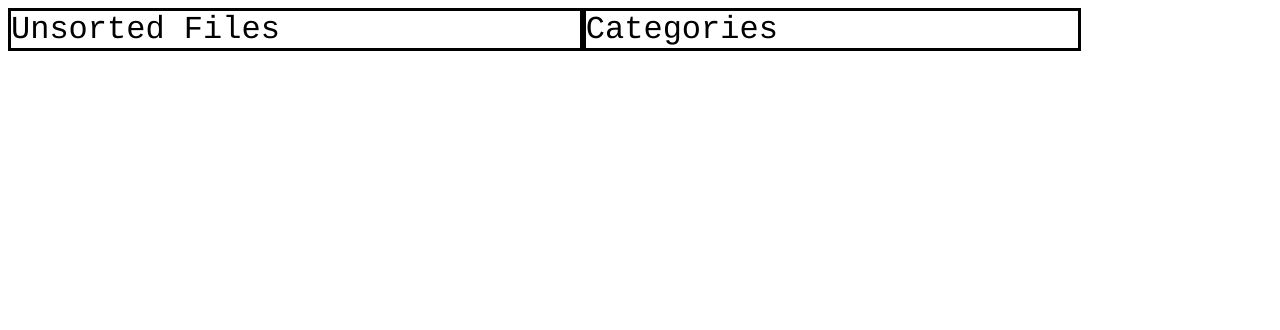
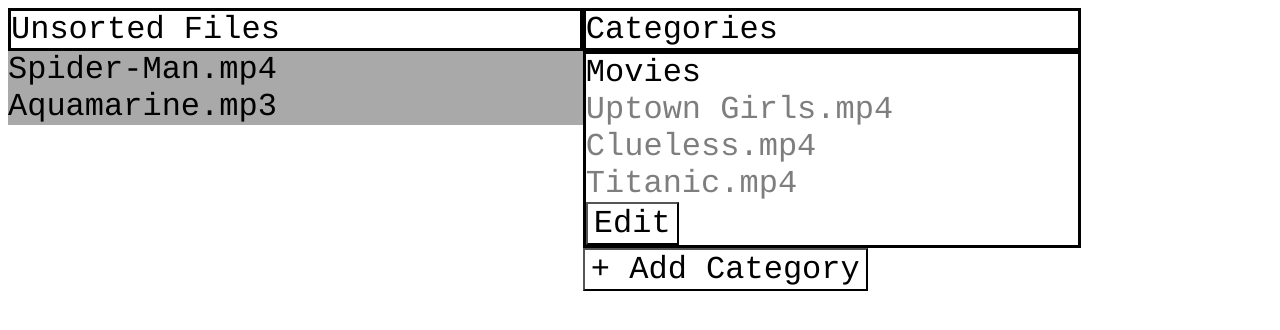
Before and after one commit to emmarkilcoyne/webtv, a plain HTML site: page edit-categories.html in a window 1280 px wide. Drawn offline with Linux system fonts and the light colour scheme.

Commit message:
Changed the edit-categories page

```diff
--- a/edit-categories.html
+++ b/edit-categories.html
@@ -8,10 +8,29 @@
 
 <body>
 
-    <div class = "heading">
-    <div class = "heading-item">Unsorted Files</div>
+    <div class = "container">
+        <div>
+            <div class = "heading-item">Unsorted Files</div>
+            <div class = "unsorted-files">
+                <p class = "files">Spider-Man.mp4</p>
+                <p class = "files">Aquamarine.mp3</p>
+            </div>
+        </div>
+    <div>
     <div class = "heading-item">Categories</div>
+        <div class = "category-items">
+            <p class = "category-name">Movies</p>
+            <p class = "category-files">Uptown Girls.mp4</p>
+            <p class = "category-files">Clueless.mp4</p>
+            <p class = "category-files">Titanic.mp4</p>
+            <button>Edit</button>
+        </div>
+        <button> + Add Category </button>
     </div>
+    </div>
+
+
+
 
 </body>
 
--- a/styles.css
+++ b/styles.css
@@ -34,7 +34,40 @@ body{
 
 }
 
+.container{
+    display: flex;
+
+}
+
 .heading-item{
     border: black solid 3px;
     padding-right: 300px;
+    margin-bottom: none;
+
 }
+
+.unsorted-files{
+    background-color: darkgray;
+}
+
+.files{
+    margin: 0;
+    cursor: pointer;
+
+}
+
+.category-name{
+    margin: 0;
+}
+
+
+.category-files{
+    margin: 0;
+    opacity: 50%
+
+
+}
+
+.category-items{
+    border: 3px solid black;
+}
```
Also changed, not shown: main.js (+8 -3 lines).
